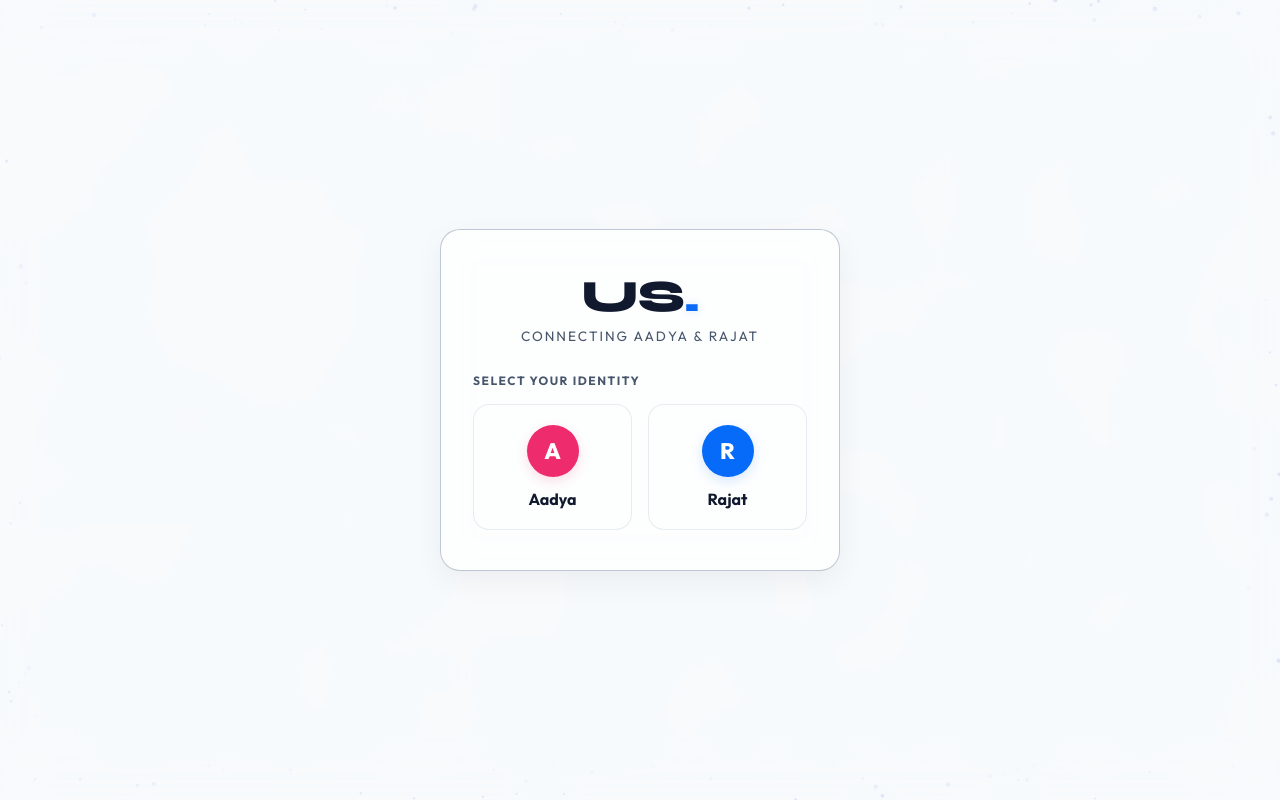
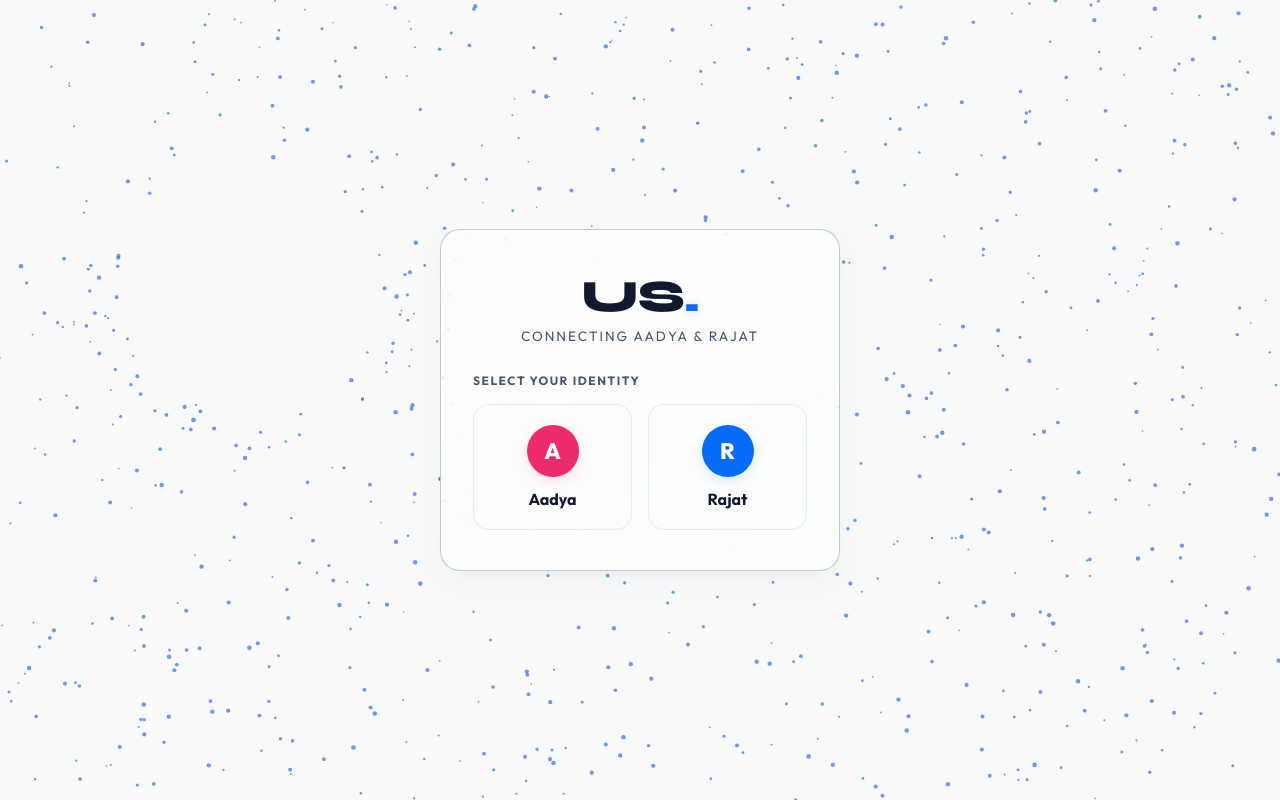
Before and after one commit to rajatupreti-10/us-portal, a plain HTML site: page index.html in a window 1280 px wide. Drawn offline with nearby package versions, Linux system fonts and the light colour scheme.

Commit message:
style: make login overlay transparent to show interactive canvas background particles

```diff
--- a/style.css
+++ b/style.css
@@ -82,7 +82,7 @@ body.theme-rajat {
 /* Make auth overlay background white and text black */
 body.theme-aadya .auth-overlay,
 body.theme-rajat .auth-overlay {
-  background: #ffffff;
+  background: rgba(255, 255, 255, 0.15);
 }
 
 body.theme-aadya .auth-card,
@@ -160,9 +160,7 @@ body {
   width: 100vw;
   height: 100vh;
   z-index: 1000;
-  background: rgba(248, 250, 252, 0.65);
-  backdrop-filter: blur(24px);
-  -webkit-backdrop-filter: blur(24px);
+  background: rgba(248, 250, 252, 0.15);
   display: flex;
   justify-content: center;
   align-items: center;
```
